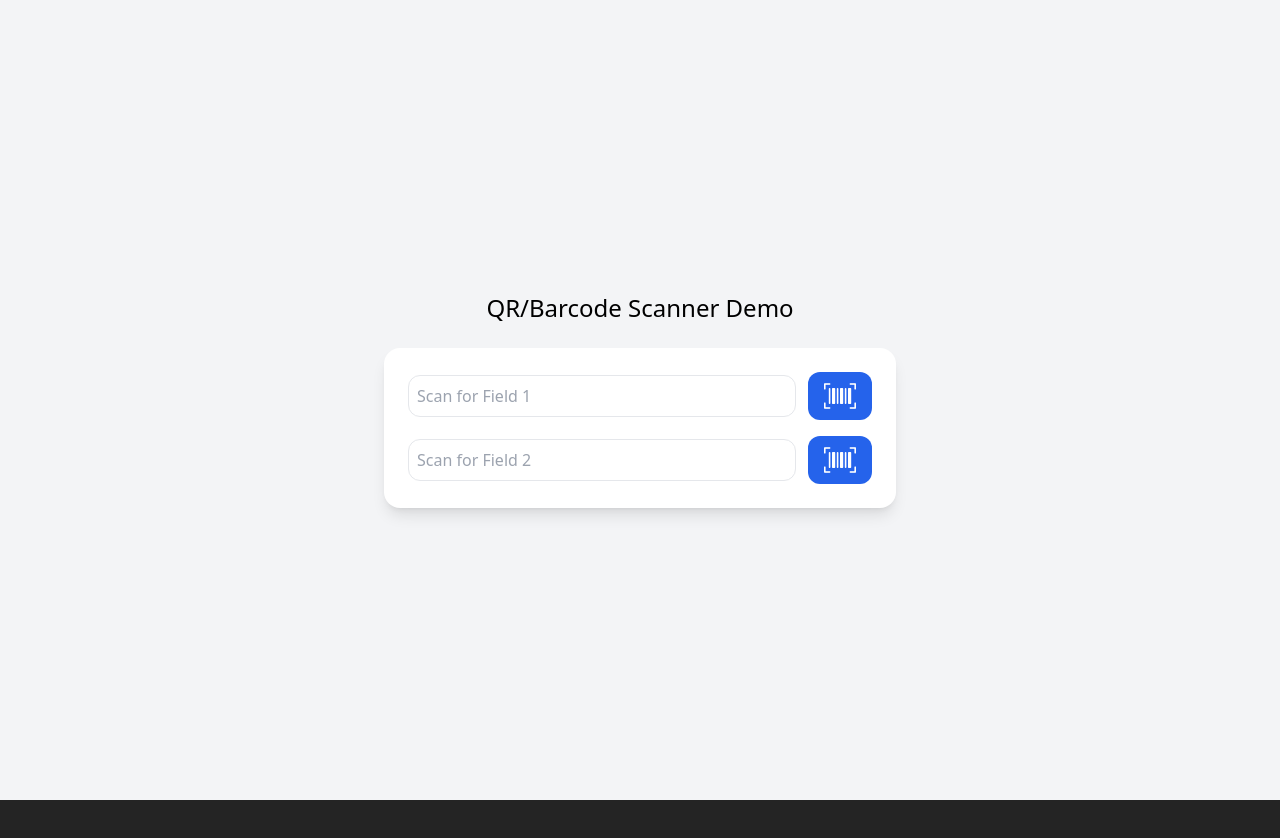
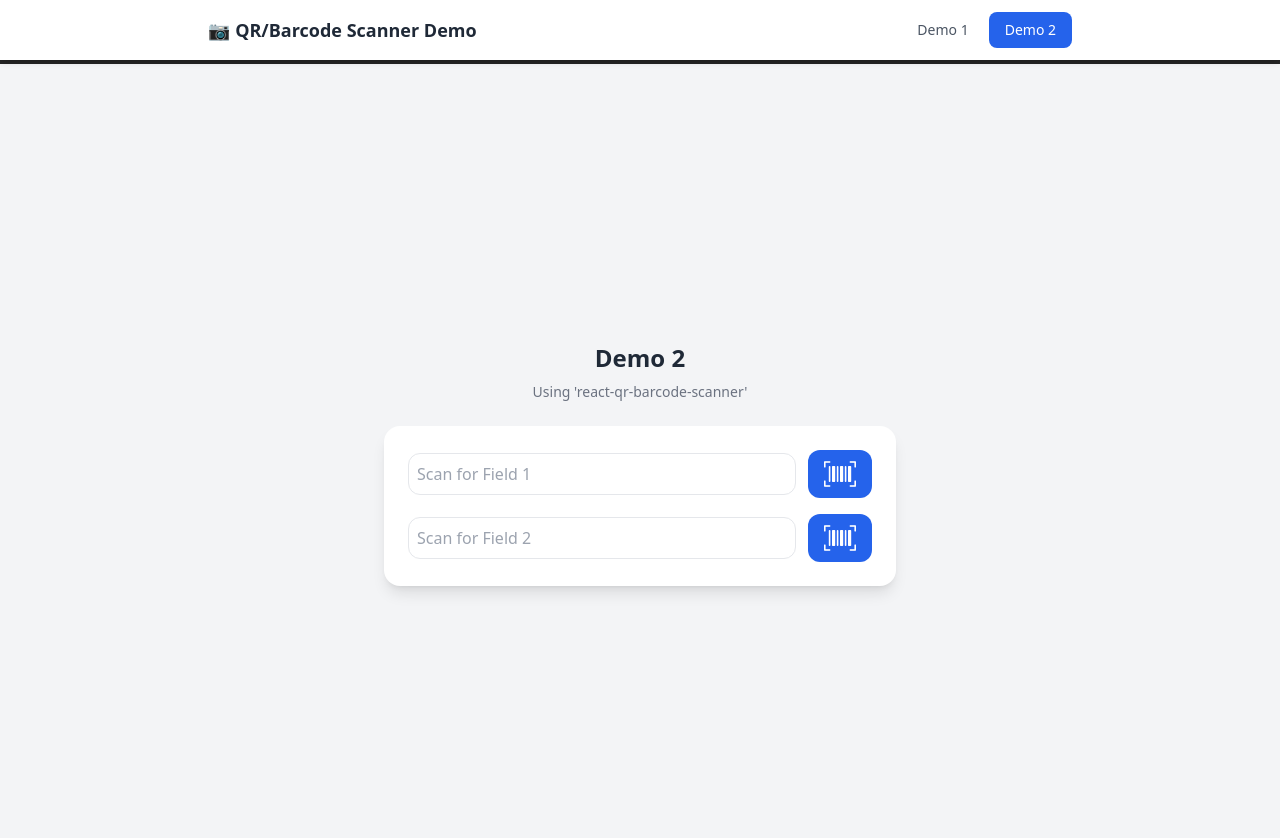
Before and after one commit to prasadambaledath/barcode-scanner, a React (Vite) app: page /demo2 in a window 1280 px wide. Shown: the top 838 px of the page. Before the commit the page ends 800 px from the top, so only its background shows below. Built offline with nearby package versions, Linux system fonts and the light colour scheme.

Commit message:
trying another library yudiel/react-qr-scanner and related code updates

```diff
--- a/package.json
+++ b/package.json
@@ -5,14 +5,17 @@
   "version": "0.0.0",
   "type": "module",
   "scripts": {
+    "dev": "vite",
     "build": "vite build",
     "predeploy": "npm run build",
     "deploy": "gh-pages -d dist"
   },
   "dependencies": {
+    "@yudiel/react-qr-scanner": "^2.4.1",
     "react": "^19.2.0",
     "react-dom": "^19.2.0",
-    "react-qr-barcode-scanner": "^2.1.19"
+    "react-qr-barcode-scanner": "^2.1.19",
+    "react-router-dom": "^7.10.1"
   },
   "devDependencies": {
     "@eslint/js": "^9.39.1",
--- a/src/App.jsx
+++ b/src/App.jsx
@@ -1,72 +1,19 @@
-import { useState } from "react";
-import ScannerModal from "./components/ScannerModal";
-import BarCodeImg from "./assets/barcode.png";
+import { BrowserRouter, Routes, Route } from "react-router-dom";
+import Header from "./components/Header";
+import Demo1 from "./pages/Demo1";
+import Demo2 from "./pages/Demo2";
 
 function App() {
-  const [field1, setField1] = useState("");
-  const [field2, setField2] = useState("");
-
-  const [openModal, setOpenModal] = useState(false);
-  const [activeField, setActiveField] = useState(null);
-
-  const handleOpenScanner = (field) => {
-    setActiveField(() => field);
-    setOpenModal(true);
-  };
-
-  const handleScanSuccess = (data) => {
-    if (activeField) activeField(data);
-    setOpenModal(false);
-  };
-
   return (
-    <div className="min-h-screen flex flex-col items-center justify-center p-6 bg-gray-100 gap-6 ">
-      <h1 className="text-2xl text-black">QR/Barcode Scanner Demo</h1>
-
-      <div className="bg-white shadow-lg rounded-2xl p-6 w-full max-w-lg flex flex-col gap-4">
-        {/* Field 1 */}
-        <div className="flex items-center gap-3">
-          <input
-            type="text"
-            className="flex-1 border rounded-xl p-2"
-            placeholder="Scan for Field 1"
-            value={field1}
-            onChange={(e) => setField1(e.target.value)}
-            name="field1"
-          />
-          <button
-            onClick={() => handleOpenScanner(setField1)}
-            className="px-4 py-2 rounded-xl bg-blue-600 text-white"
-          >
-            <img src={BarCodeImg} alt="BarCodeImg" width={32} />
-          </button>
-        </div>
-
-        {/* Field 2 */}
-        <div className="flex items-center gap-3">
-          <input
-            type="text"
-            className="flex-1 border rounded-xl p-2"
-            placeholder="Scan for Field 2"
-            value={field2}
-            onChange={(e) => setField2(e.target.value)}
-            name="field2"
-          />
-          <button
-            onClick={() => handleOpenScanner(setField2)}
-            className="px-4 py-2 rounded-xl bg-blue-600 text-white"
-          >
-            <img src={BarCodeImg} alt="BarCodeImg" width={32} />
-          </button>
-        </div>
-      </div>
-
-      <ScannerModal
-        open={openModal}
-        onClose={() => setOpenModal(false)}
-        onScan={handleScanSuccess}
-      />
-    </div>
+    <BrowserRouter>
+      <Header />
+      <main className="pt-16">
+        <Routes>
+          <Route path="/" element={<Demo1 />} />
+          <Route path="/demo2" element={<Demo2 />} />
+        </Routes>
+      </main>
+    </BrowserRouter>
   );
 }
 
--- /dev/null
+++ b/src/components/Header.jsx
@@ -0,0 +1,41 @@
+import { NavLink } from "react-router-dom";
+
+function Header() {
+  return (
+    <header className="fixed top-0 left-0 right-0 bg-white shadow-md z-40">
+      <div className="max-w-4xl mx-auto px-4 py-3 flex items-center justify-between">
+        <h1 className="text-lg font-semibold text-gray-800">
+          📷 QR/Barcode Scanner Demo
+        </h1>
+        <nav className="flex gap-1">
+          <NavLink
+            to="/"
+            className={({ isActive }) =>
+              `px-4 py-2 rounded-lg text-sm font-medium transition-colors ${
+                isActive
+                  ? "bg-blue-600 text-white"
+                  : "text-gray-600 hover:bg-gray-100"
+              }`
+            }
+          >
+            Demo 1
+          </NavLink>
+          <NavLink
+            to="/demo2"
+            className={({ isActive }) =>
+              `px-4 py-2 rounded-lg text-sm font-medium transition-colors ${
+                isActive
+                  ? "bg-blue-600 text-white"
+                  : "text-gray-600 hover:bg-gray-100"
+              }`
+            }
+          >
+            Demo 2
+          </NavLink>
+        </nav>
+      </div>
+    </header>
+  );
+}
+
+export default Header;
--- /dev/null
+++ b/src/components/ScannerModal1.jsx
@@ -0,0 +1,39 @@
+import { Scanner } from "@yudiel/react-qr-scanner";
+
+// Scanner Modal using @yudiel/react-qr-scanner
+function ScannerModal1({ open, onClose, onScan }) {
+  if (!open) return null;
+
+  const handleScan = (detectedCodes) => {
+    console.log('Detected codes:', detectedCodes);
+    // detectedCodes is an array of IDetectedBarcode objects
+    detectedCodes.forEach(code => {
+      console.log(`Format: ${code.format}, Value: ${code.rawValue}`);
+    });
+    onScan(detectedCodes[0].rawValue);
+  };
+
+  return (
+    <div className="fixed inset-0 bg-black/70 flex items-center justify-center p-4 z-50">
+      <div className="bg-white p-3 rounded-2xl">
+        <h2 className="text-sm font-medium mb-2 text-center text-gray-700">
+          Scan QR / Barcode
+        </h2>
+        <div className="w-full overflow-hidden rounded-xl">
+          <Scanner
+            onScan={handleScan}
+            onError={(error) => console.error(error)}
+          />
+        </div>
+        <button
+          onClick={onClose}
+          className="w-full mt-3 py-2 bg-gray-800 hover:bg-gray-700 text-white text-sm font-medium rounded-xl transition-colors"
+        >
+          Cancel
+        </button>
+      </div>
+    </div>
+  );
+}
+
+export default ScannerModal1;
--- a/src/components/ScannerModal.jsx
+++ b/src/components/ScannerModal2.jsx
@@ -1,7 +1,7 @@
 import BarcodeScanner from "react-qr-barcode-scanner";
 
 // Reusable Scanner Modal Component
-function ScannerModal({ open, onClose, onScan }) {
+function ScannerModal2({ open, onClose, onScan }) {
   if (!open) return null;
 
   return (
@@ -16,6 +16,7 @@ function ScannerModal({ open, onClose, onScan }) {
         >
           <BarcodeScanner
             onUpdate={(err, result) => {
+              console.log(result);
               if (result) onScan(result.text);
               if (err) {
                 console.log(err?.message || "Error while scanning");
@@ -44,4 +45,4 @@ function ScannerModal({ open, onClose, onScan }) {
   );
 }
 
-export default ScannerModal;
+export default ScannerModal2;
--- /dev/null
+++ b/src/pages/Demo1.jsx
@@ -0,0 +1,74 @@
+import { useState } from "react";
+import ScannerModal1 from "../components/ScannerModal1";
+import BarCodeImg from "../assets/barcode.png";
+
+function Demo1() {
+  const [field1, setField1] = useState("");
+  const [field2, setField2] = useState("");
+
+  const [openModal, setOpenModal] = useState(false);
+  const [activeField, setActiveField] = useState(null);
+
+  const handleOpenScanner = (field) => {
+    setActiveField(() => field);
+    setOpenModal(true);
+  };
+
+  const handleScanSuccess = (data) => {
+    if (activeField) activeField(data);
+    setOpenModal(false);
+  };
+
+  return (
+    <div className="min-h-screen flex flex-col items-center justify-center p-6 bg-gradient-to-br from-indigo-100 to-purple-100 gap-6">
+      <h1 className="text-2xl text-gray-800 font-semibold">Demo 1</h1>
+      <p className="text-sm text-gray-500 -mt-4">Using '@yudiel/react-qr-scanner'</p>
+
+      <div className="bg-white shadow-lg rounded-2xl p-6 w-full max-w-lg flex flex-col gap-4">
+        {/* Field 1 */}
+        <div className="flex items-center gap-3">
+          <input
+            type="text"
+            className="flex-1 border rounded-xl p-2"
+            placeholder="Scan for Field 1"
+            value={field1}
+            onChange={(e) => setField1(e.target.value)}
+            name="field1"
+          />
+          <button
+            onClick={() => handleOpenScanner(setField1)}
+            className="px-4 py-2 rounded-xl bg-indigo-600 text-white hover:bg-indigo-700 transition-colors"
+          >
+            <img src={BarCodeImg} alt="Scan" width={32} />
+          </button>
+        </div>
+
+        {/* Field 2 */}
+        <div className="flex items-center gap-3">
+          <input
+            type="text"
+            className="flex-1 border rounded-xl p-2"
+            placeholder="Scan for Field 2"
+            value={field2}
+            onChange={(e) => setField2(e.target.value)}
+            name="field2"
+          />
+          <button
+            onClick={() => handleOpenScanner(setField2)}
+            className="px-4 py-2 rounded-xl bg-indigo-600 text-white hover:bg-indigo-700 transition-colors"
+          >
+            <img src={BarCodeImg} alt="Scan" width={32} />
+          </button>
+        </div>
+      </div>
+
+      <ScannerModal1
+        open={openModal}
+        onClose={() => setOpenModal(false)}
+        onScan={handleScanSuccess}
+      />
+    </div>
+  );
+}
+
+export default Demo1;
--- /dev/null
+++ b/src/pages/Demo2.jsx
@@ -0,0 +1,73 @@
+import { useState } from "react";
+import ScannerModal2 from "../components/ScannerModal2";
+import BarCodeImg from "../assets/barcode.png";
+
+function Demo2() {
+  const [field1, setField1] = useState("");
+  const [field2, setField2] = useState("");
+
+  const [openModal, setOpenModal] = useState(false);
+  const [activeField, setActiveField] = useState(null);
+
+  const handleOpenScanner = (field) => {
+    setActiveField(() => field);
+    setOpenModal(true);
+  };
+
+  const handleScanSuccess = (data) => {
+    if (activeField) activeField(data);
+    setOpenModal(false);
+  };
+
+  return (
+    <div className="min-h-screen flex flex-col items-center justify-center p-6 bg-gray-100 gap-6">
+      <h1 className="text-2xl text-gray-800 font-semibold">Demo 2</h1>
+      <p className="text-sm text-gray-500 -mt-4">Using 'react-qr-barcode-scanner'</p>
+      <div className="bg-white shadow-lg rounded-2xl p-6 w-full max-w-lg flex flex-col gap-4">
+        {/* Field 1 */}
+        <div className="flex items-center gap-3">
+          <input
+            type="text"
+            className="flex-1 border rounded-xl p-2"
+            placeholder="Scan for Field 1"
+            value={field1}
+            onChange={(e) => setField1(e.target.value)}
+            name="field1"
+          />
+          <button
+            onClick={() => handleOpenScanner(setField1)}
+            className="px-4 py-2 rounded-xl bg-blue-600 text-white hover:bg-blue-700 transition-colors"
+          >
+            <img src={BarCodeImg} alt="Scan" width={32} />
+          </button>
+        </div>
+
+        {/* Field 2 */}
+        <div className="flex items-center gap-3">
+          <input
+            type="text"
+            className="flex-1 border rounded-xl p-2"
+            placeholder="Scan for Field 2"
+            value={field2}
+            onChange={(e) => setField2(e.target.value)}
+            name="field2"
+          />
+          <button
+            onClick={() => handleOpenScanner(setField2)}
+            className="px-4 py-2 rounded-xl bg-blue-600 text-white hover:bg-blue-700 transition-colors"
+          >
+            <img src={BarCodeImg} alt="Scan" width={32} />
+          </button>
+        </div>
+      </div>
+
+      <ScannerModal2
+        open={openModal}
+        onClose={() => setOpenModal(false)}
+        onScan={handleScanSuccess}
+      />
+    </div>
+  );
+}
+
+export default Demo2;
```
Also changed, not shown: 1 other file (tests, documents, lock files or other folders).
